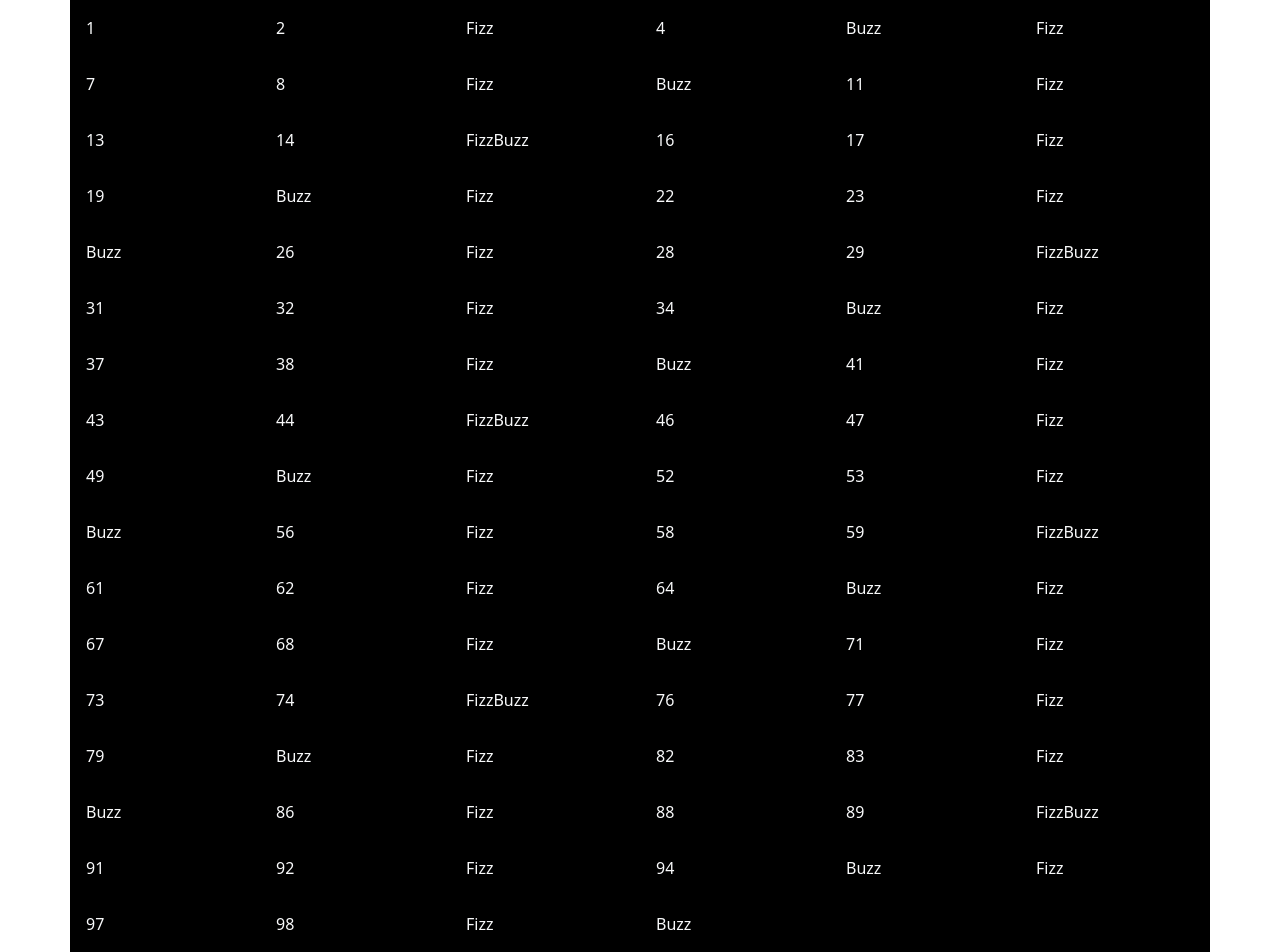
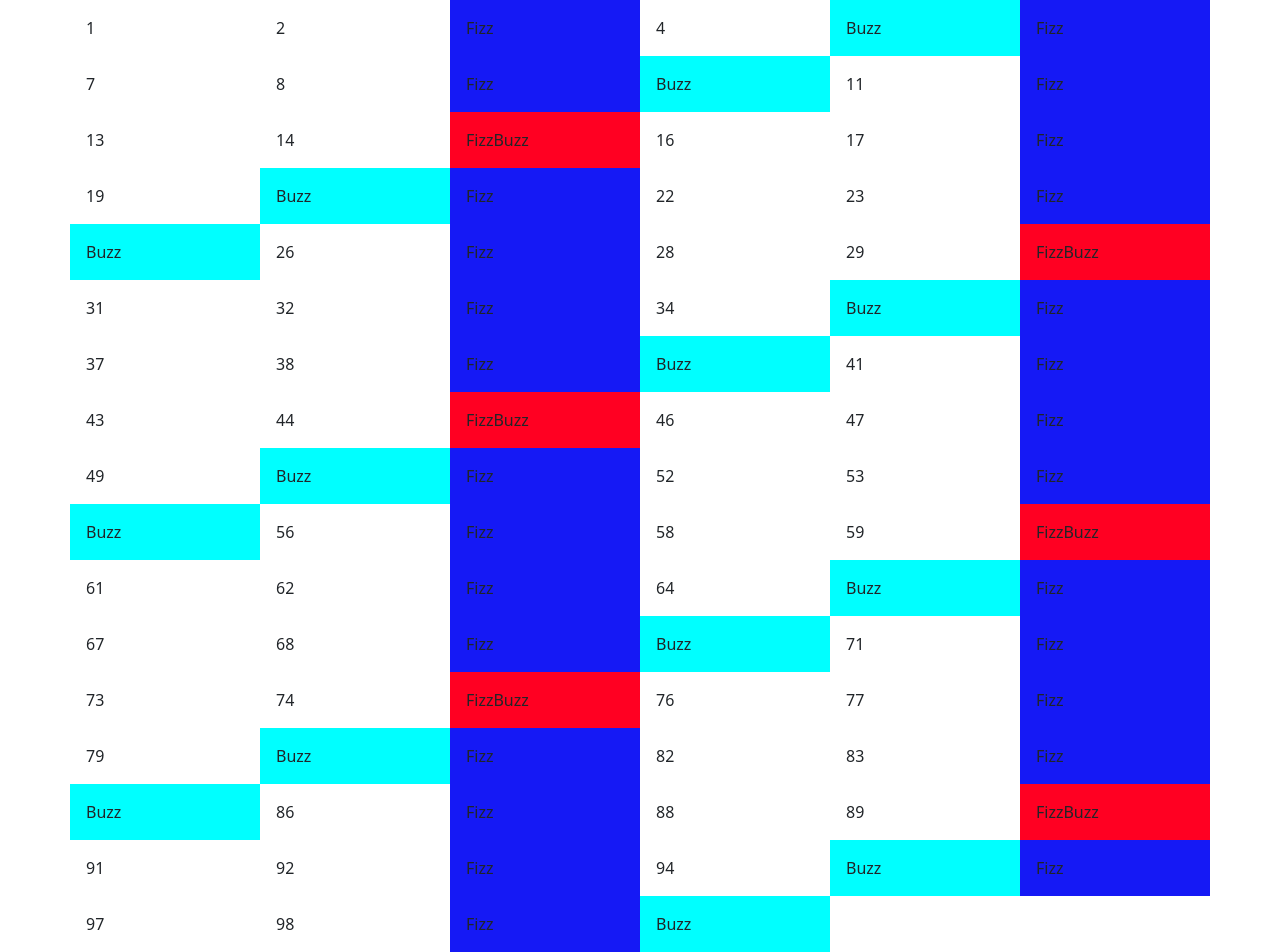
Before and after one commit to giuliamari04/js-fizzbuzz, a plain HTML site: page index.html in a window 1280 px wide. Drawn offline with nearby package versions, Linux system fonts and the light colour scheme.

Commit message:
la vecchia strada è la più sicura

```diff
--- a/css/style.css
+++ b/css/style.css
@@ -1,6 +1,10 @@
-.even{
-    background-color: black;
+.my-bg-fizz{
+    background-color: rgb(21, 25, 245);
 }
-.odd{
+.my-bg-buzz{
     background-color: aqua;
 }
+
+.my-bg-fizzbuzz{
+    background-color: rgb(255, 0, 34);
+}
--- a/index.html
+++ b/index.html
@@ -9,10 +9,8 @@
 </head>
 <body>
     <div class="container">
-         <div id="boxWrapper" class="bg-black text-light row "></div>
+         <div id="boxWrapper" class=" row "></div>
     </div>
-
-
     </div>
     <script src="js/script.js"></script>
 </body>
--- a/js/script.js
+++ b/js/script.js
@@ -2,12 +2,19 @@ const wrapperEl = document.getElementById('boxWrapper');
 
 for (let i = 1; i <= 100; i++) {
     let numero = '';
+    let bgBox;
 
-    if (i % 3 === 0){
-        numero += 'Fizz';
-     }
-    if (i % 5 === 0){
-        numero += 'Buzz';
+    if (i % 3 === 0 && i % 5 === 0 ){
+        numero = 'FizzBuzz';
+        bgBox = 'my-bg-fizzbuzz';
+
+     } else if (i % 3 === 0){
+        numero = 'Fizz';
+        bgBox = 'my-bg-fizz';
+
+     } else if (i % 5 === 0){
+        numero = 'Buzz';
+        bgBox = 'my-bg-buzz';
     }
     if (numero === '') {
         numero = i;
@@ -16,7 +23,7 @@ for (let i = 1; i <= 100; i++) {
     console.log(numero);
 
     const boxEl = document.createElement('div');
-    boxEl.className = `box col-2 p-3`;
+    boxEl.className = `box ${bgBox} col-2 p-3`;
     boxEl.innerHTML = numero;
     wrapperEl.append(boxEl);
 }
```
